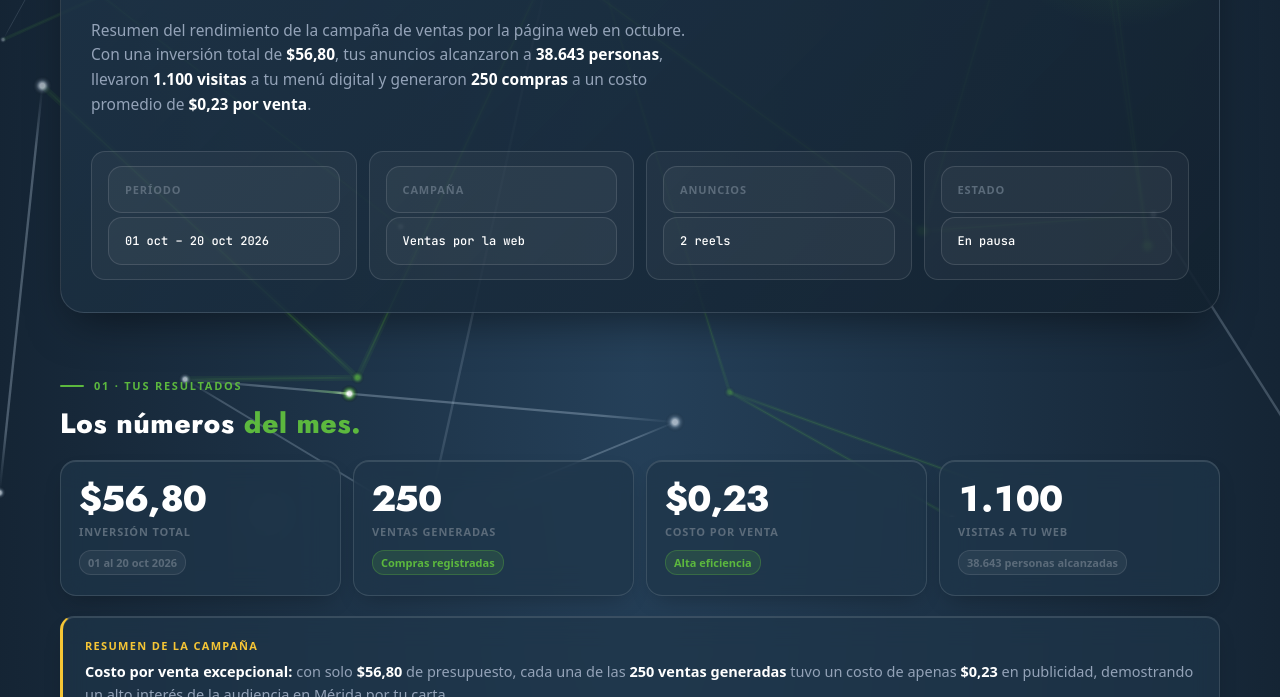
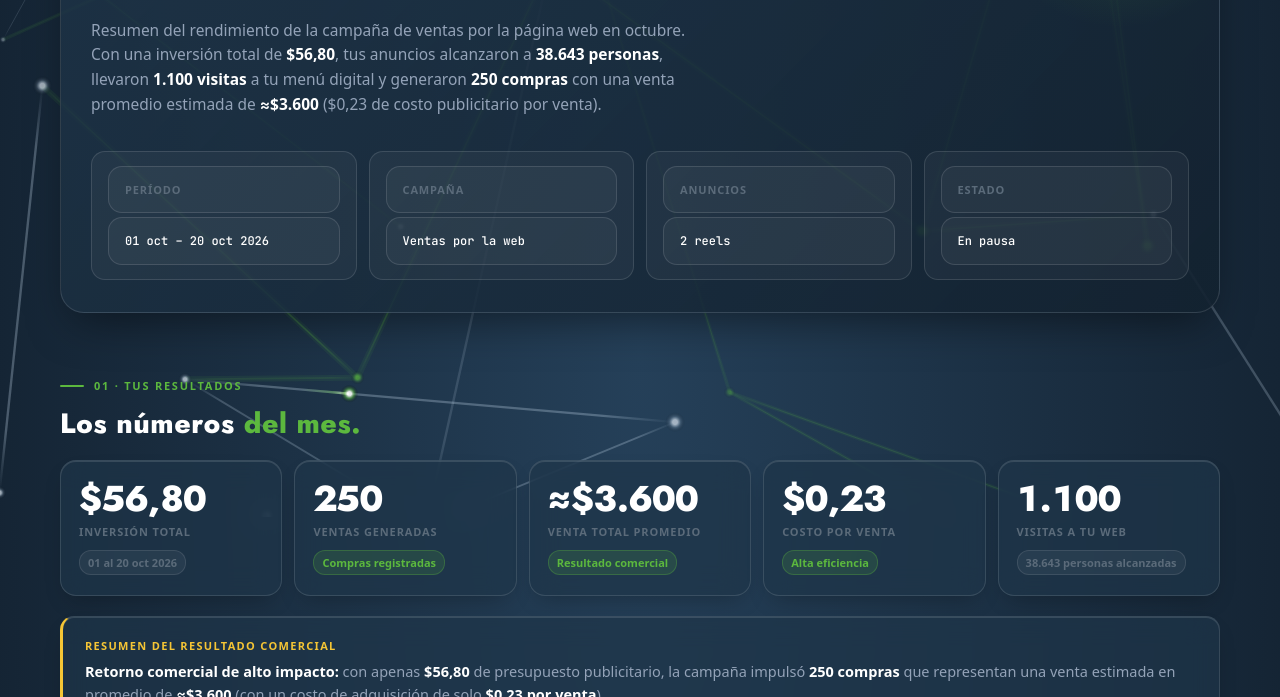
Before and after one commit to carlosuzc29-eng/tableros-de-contenido, a plain HTML site: page informes/meta-ads/burger-house-2026-10-e43bfb.html in a window 1280 px wide. Shown: the part 283-980 px from the top of the page. Drawn offline with nearby package versions, Linux system fonts and the light colour scheme.

Commit message:
Informe meta-ads Burger House octubre 2026: agregar venta promedio de ≈.600

```diff
--- a/informes/meta-ads/burger-house-2026-10-e43bfb.html
+++ b/informes/meta-ads/burger-house-2026-10-e43bfb.html
@@ -1288,7 +1288,7 @@ h4{
     <span class="header-brand-sub" style="font-size:11px;letter-spacing:.14em">Nexo Agencia Creativa · para Burger House</span>
   </div>
   <h1>Tu campaña generó 250 ventas<br><em>con $56,80 de inversión.</em></h1>
-  <p class="lead">Resumen del rendimiento de la campaña de ventas por la página web en octubre. Con una inversión total de <strong>$56,80</strong>, tus anuncios alcanzaron a <strong>38.643 personas</strong>, llevaron <strong>1.100 visitas</strong> a tu menú digital y generaron <strong>250 compras</strong> a un costo promedio de <strong>$0,23 por venta</strong>.</p>
+  <p class="lead">Resumen del rendimiento de la campaña de ventas por la página web en octubre. Con una inversión total de <strong>$56,80</strong>, tus anuncios alcanzaron a <strong>38.643 personas</strong>, llevaron <strong>1.100 visitas</strong> a tu menú digital y generaron <strong>250 compras</strong> con una venta promedio estimada de <strong>≈$3.600</strong> ($0,23 de costo publicitario por venta).</p>
   <div class="hero-meta">
     <div><div class="k">Período</div><div class="v">01 oct – 20 oct 2026</div></div>
     <div><div class="k">Campaña</div><div class="v">Ventas por la web</div></div>
@@ -1304,12 +1304,13 @@ h4{
   <div class="stats-row mt24">
     <div class="stat"><div class="stat-number" data-target="56.80" data-dec="2" data-pre="$">$56,80</div><div class="stat-label">Inversión total</div><div class="stat-delta delta-neutral">01 al 20 oct 2026</div></div>
     <div class="stat"><div class="stat-number" data-target="250">250</div><div class="stat-label">Ventas generadas</div><div class="stat-delta delta-up">Compras registradas</div></div>
+    <div class="stat"><div class="stat-number" data-target="3600" data-pre="≈$">≈$3.600</div><div class="stat-label">Venta total promedio</div><div class="stat-delta delta-up">Resultado comercial</div></div>
     <div class="stat"><div class="stat-number" data-target="0.23" data-dec="2" data-pre="$">$0,23</div><div class="stat-label">Costo por venta</div><div class="stat-delta delta-up">Alta eficiencia</div></div>
     <div class="stat"><div class="stat-number" data-target="1100">1.100</div><div class="stat-label">Visitas a tu web</div><div class="stat-delta delta-neutral">38.643 personas alcanzadas</div></div>
   </div>
   <div class="glass alert">
-    <div class="t">Resumen de la campaña</div>
-    <p><strong>Costo por venta excepcional:</strong> con solo <strong>$56,80</strong> de presupuesto, cada una de las <strong>250 ventas generadas</strong> tuvo un costo de apenas <strong>$0,23</strong> en publicidad, demostrando un alto interés de la audiencia en Mérida por tu carta.</p>
+    <div class="t">Resumen del resultado comercial</div>
+    <p><strong>Retorno comercial de alto impacto:</strong> con apenas <strong>$56,80</strong> de presupuesto publicitario, la campaña impulsó <strong>250 compras</strong> que representan una venta estimada en promedio de <strong>≈$3.600</strong> (con un costo de adquisición de solo <strong>$0,23 por venta</strong>).</p>
     <p style="margin-top:10px"><strong>Interés en la web:</strong> 1.100 personas navegaron el menú digital y <strong>470 agregaron productos al carrito</strong> (43% de conversión a carrito), confirmando que la oferta y los platos resultan sumamente atractivos.</p>
     <p style="margin-top:10px"><strong>Medición técnica afinada:</strong> el sistema de seguimiento de pedidos en la web quedó optimizado para reportar de forma directa y exacta cada venta completada hacia Meta en las próximas activaciones.</p>
   </div>
```
